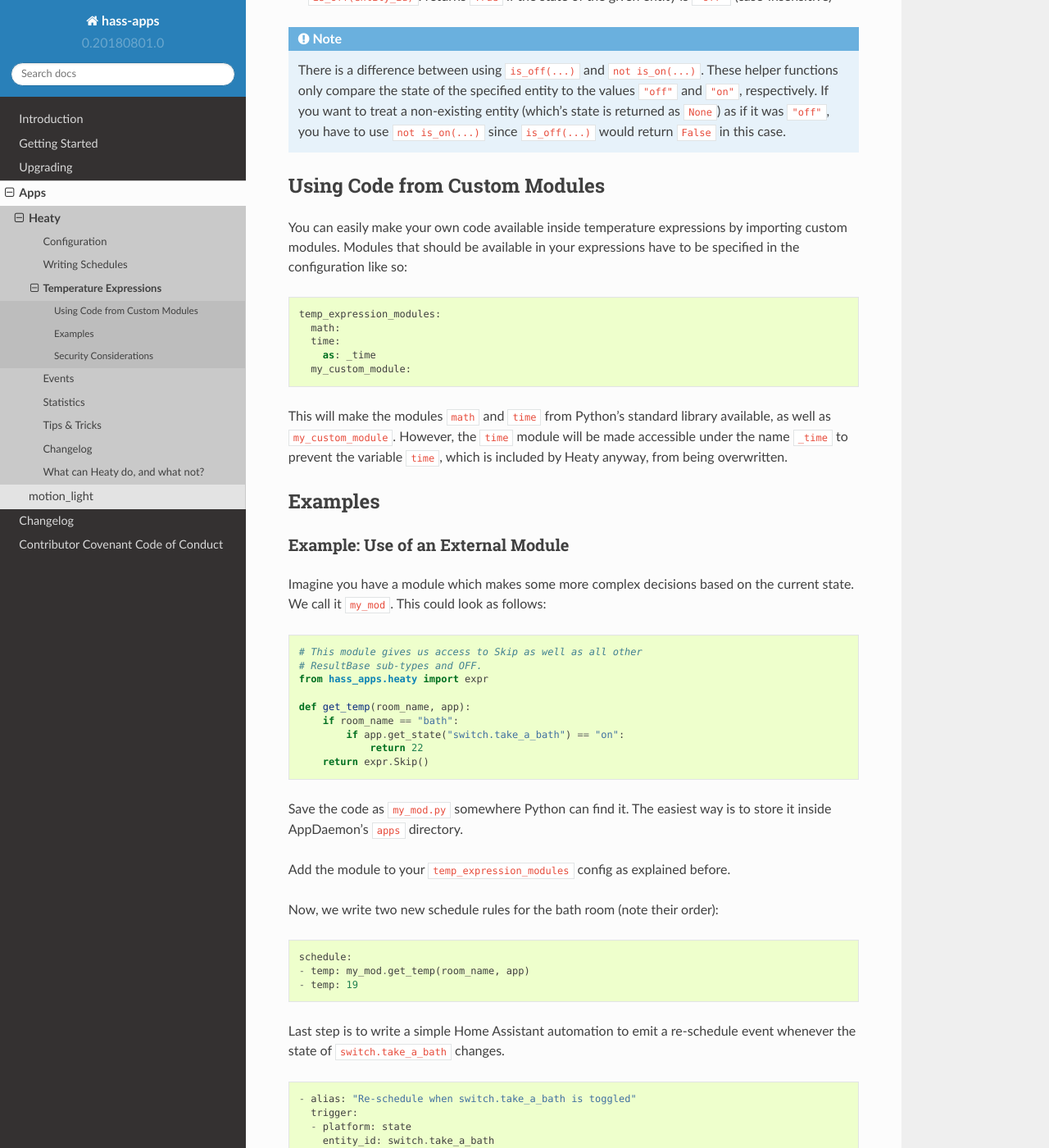
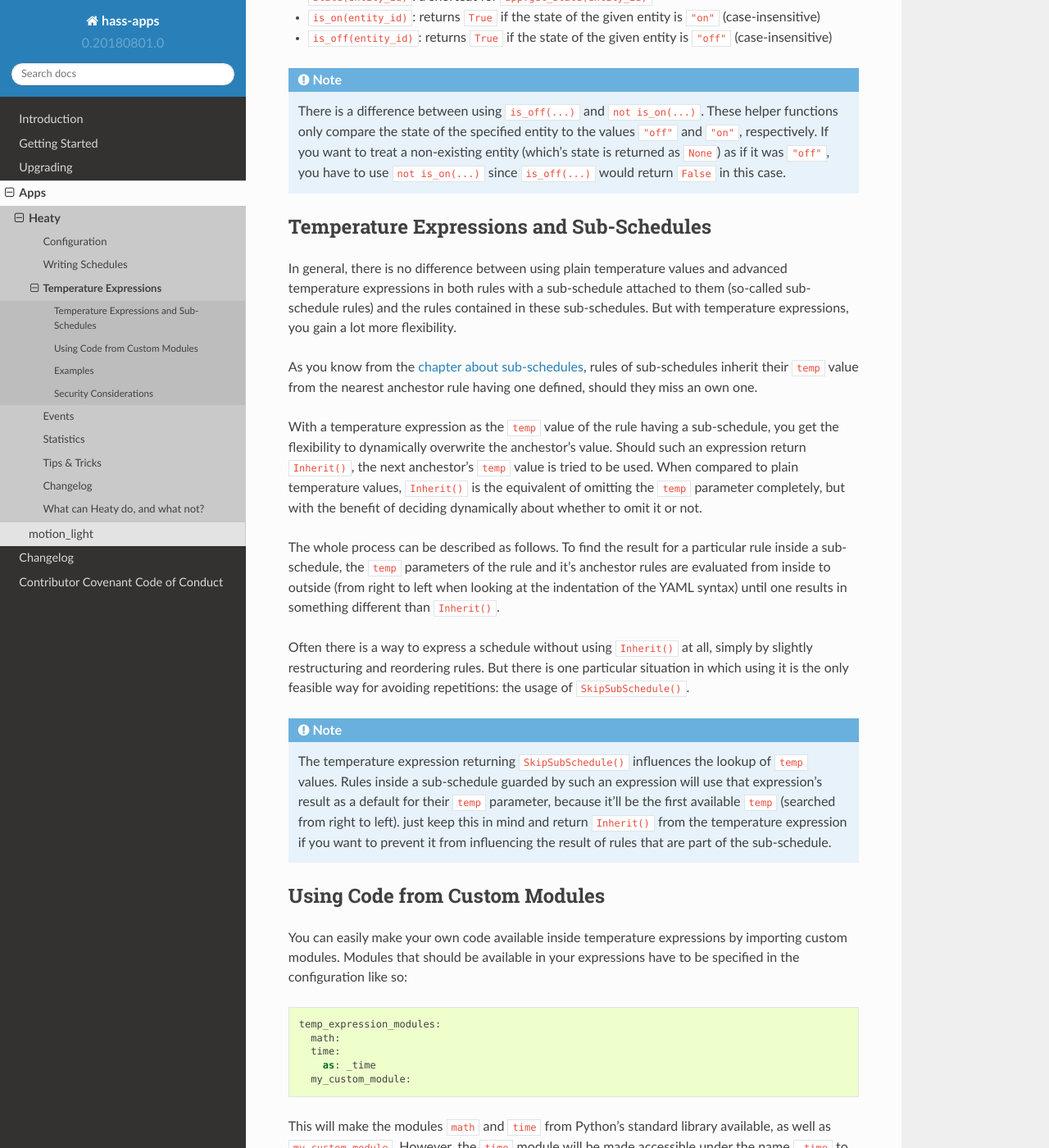
Before and after one commit to bob1de/hass-apps, a Sphinx documentation site: the page built from docs/apps/heaty/temperature-expressions.rst, in a window 1280 px wide and 1400 px high, scrolled down 1426 px. Shown: the whole window at 82% size. Built offline with Sphinx 7.4.7 and the Read the Docs theme 2.0.0, drawn with Linux system fonts in a browser that asks for light colours; some of the changed text lies outside the part shown.

Commit message:
[heaty] Added a new Inherit() result type for temperature expressions

```diff
--- a/docs/apps/heaty/temperature-expressions.rst
+++ b/docs/apps/heaty/temperature-expressions.rst
@@ -26,12 +26,14 @@
   final ``Result``.
 * ``Break()``, which causes schedule lookup to be aborted immediately.
   The temperature will not be changed in this case.
+* ``IncludeSchedule(schedule)``, which evaluates the given schedule
+  object. See below for an example on how to use this.
+* ``Inherit()``, which can be returned from rules of sub-schedules in
+  order to dynamically use the ``temp`` value of the parent rule instead.
+* ``Result(value)``: just the final result which will be used as the
+  temperature. Schedule lookup is aborted at this point.
 * ``Skip()``, which causes the rule to be treated as if it didn't exist
   at all. If one exists, the next rule is evaluated in this case.
-* ``IncludeSchedule(schedule)``, which evaluates the given schedule
-  object. See below for an example on how to use this.
-* ``Result(value)``: just the final result which will be used as the
-  temperature. Schedule lookup is aborted at this point.
 * ``SkipSubSchedule()``, which prevents a sub-schedule attached to the
   rule from being evaluated. See below for an example on how to use this.
 
@@ -70,6 +72,51 @@
    you want to treat a non-existing entity (which's state is returned as
    ``None``) as if it was ``"off"``, you have to use ``not is_on(...)``
    since ``is_off(...)`` would return ``False`` in this case.
+
+
+Temperature Expressions and Sub-Schedules
+-----------------------------------------
+
+In general, there is no difference between using plain temperature values
+and advanced temperature expressions in both rules with a sub-schedule
+attached to them (so-called sub-schedule rules) and the rules contained
+in these sub-schedules. But with temperature expressions, you gain a
+lot more flexibility.
+
+As you know from the `chapter about sub-schedules
+<writing-schedules.html#rules-with-sub-schedules>`_, rules of
+sub-schedules inherit their ``temp`` value from the nearest anchestor
+rule having one defined, should they miss an own one.
+
+With a temperature expression as the ``temp`` value of the rule having
+a sub-schedule, you get the flexibility to dynamically overwrite the
+anchestor's value. Should such an expression return ``Inherit()``, the
+next anchestor's ``temp`` value is tried to be used. When compared to
+plain temperature values, ``Inherit()`` is the equivalent of omitting
+the ``temp`` parameter completely, but with the benefit of deciding
+dynamically about whether to omit it or not.
+
+The whole process can be described as follows. To find the result for
+a particular rule inside a sub-schedule, the ``temp`` parameters of
+the rule and it's anchestor rules are evaluated from inside to outside
+(from right to left when looking at the indentation of the YAML syntax)
+until one results in something different than ``Inherit()``.
+
+Often there is a way to express a schedule without using ``Inherit()``
+at all, simply by slightly restructuring and reordering rules. But there
+is one particular situation in which using it is the only feasible way
+for avoiding repetitions: the usage of ``SkipSubSchedule()``.
+
+.. note::
+
+   The temperature expression returning ``SkipSubSchedule()`` influences
+   the lookup of ``temp`` values. Rules inside a sub-schedule guarded
+   by such an expression will use that expression's result as a default
+   for their ``temp`` parameter, because it'll be the first available
+   ``temp`` (searched from right to left). just keep this in mind
+   and return ``Inherit()`` from the temperature expression if you want
+   to prevent it from influencing the result of rules that are part of
+   the sub-schedule.
 
 
 Using Code from Custom Modules
--- a/docs/apps/heaty/writing-schedules.rst
+++ b/docs/apps/heaty/writing-schedules.rst
@@ -189,6 +189,12 @@
       - { start: "18:00", end: "19:00" }
     - temp: "OFF"
 
+Note how the ``temp`` value for a rule is chosen. To find the value to
+use for a particular rule, the rule is first considered itself. In case
+it has no ``temp`` defined, all sub-schedule rules that led to this rule
+are then scanned for a temperature value until one is found. When looking
+at the indentation of the YAML, this lookup is done from right to left.
+
 I've to admit that this was a small and well arranged example, but the
 benefit becomes clearer when you start to write longer schedules, maybe
 with separate sections for the different seasons.
```
Also changed, not shown: other parts of docs/apps/heaty/temperature-expressions.rst (+0 -9 lines), docs/apps/heaty/CHANGELOG.md (+4 -0 lines), 3 other files.
